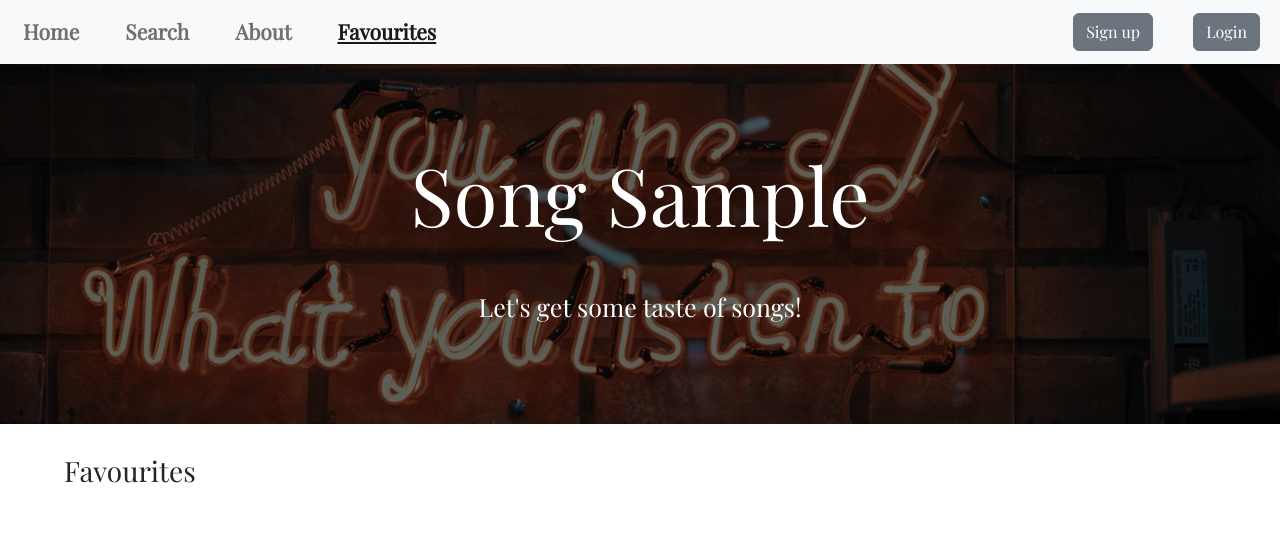
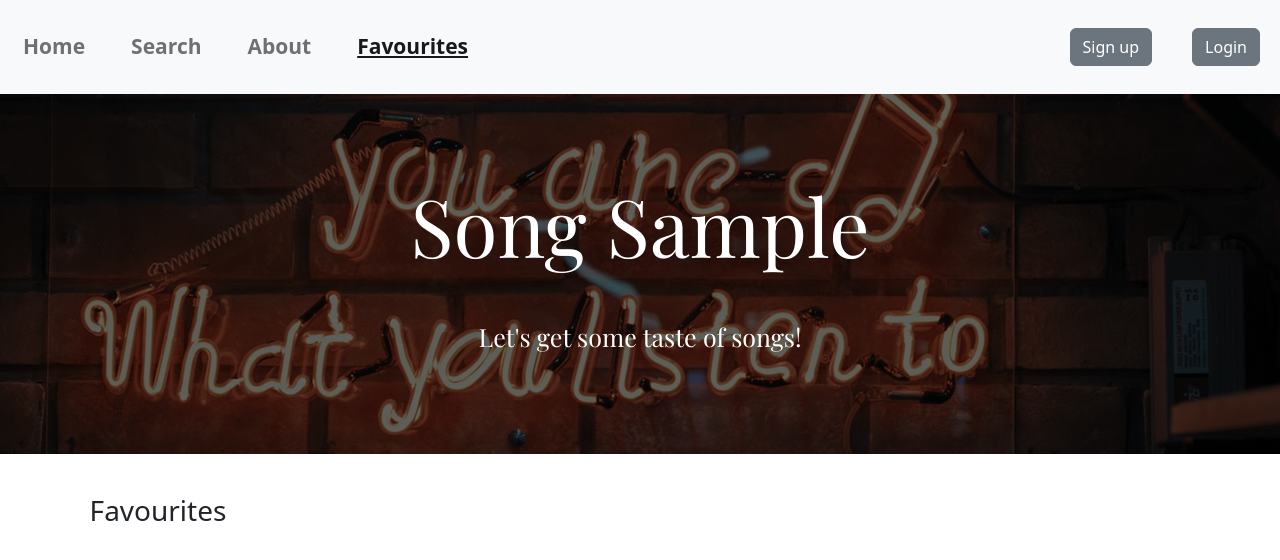
Before and after one commit to azotamiota/react-music-api, a React (Vite) app: page /favourites in a window 1280 px wide. Shown: the top 560 px of the page. Built offline with nearby package versions, Linux system fonts and the light colour scheme.

Commit message:
design and func update

```diff
--- a/src/App.css
+++ b/src/App.css
@@ -2,7 +2,7 @@
     border: 1px dashed #deadaf;
 } */
 
-body {
+#intro {
     font-family: 'Playfair Display', sans-serif;
 }
 
@@ -58,7 +58,7 @@ form {
     margin: 40px 7vw;
 }
 
-#result-container {
+.result-container {
     display: grid;
     grid-template-columns: auto auto auto;
     width: 60%;
@@ -89,7 +89,7 @@ audio {
 
 .btn {
     display: block;
-    margin: 10% 10% 0 10%;
+    margin: 20px 20px !important;
 }
 
 .like-btn {
@@ -112,13 +112,9 @@ audio {
 }
 
 .like-btn:active {
-    /* transform:scale(2,1); */
     font-size: 70px;
 }
 
-/* .like-btn:focus {
-    font-size: 300px;
-} */
 
 .like-btn:visited {
     color: red;
--- a/src/App.jsx
+++ b/src/App.jsx
@@ -16,8 +16,8 @@ const App = () => {
             <Route path='favourites' element={<><Hero /><Favourites /></>}></Route>
             <Route path='login' element={<><Hero /><Login/></>}></Route>
             <Route path='register' element={<><Hero /><Register /></>}></Route>
+            <Route path='*' element={<><Hero /><h2>Not Found</h2></>}></Route>
         </Route>
-        <Route path='*' element={<h1>Not Found</h1>}></Route>
     </Routes>
      </>
 };
--- a/src/actions/index.jsx
+++ b/src/actions/index.jsx
@@ -2,8 +2,6 @@ import axios from 'axios';
 import { useSelector, useDispatch } from 'react-redux';
 
 export const loadSongsAction = (band) => {
-
-    // console.log('band in loadSongsAction prop: ', band)
 
     return async (dispatch) => {
             const options = {
@@ -19,7 +17,6 @@ export const loadSongsAction = (band) => {
             try {
                 const bands = await axios.request(options)
                 const songsResult = await bands.data.data
-                // console.log('songResults in async loadSongAction fn: ', songsResult)
                 dispatch({type: "LOAD_RESULTS", payload: songsResult})
 
             } catch (error) {
--- a/src/components/Cards/index.jsx
+++ b/src/components/Cards/index.jsx
@@ -6,7 +6,6 @@ const Cards = ({data}) => {
 
     const dispatch = useDispatch()
 
-    // const liked = useRef(false)
     const [isPlaying, setIsPlaying] = useState(false)
     const [background, setBackground] = useState({})
     const [backgroundEffect, setBackgroundEffect] = useState('')
@@ -45,7 +44,7 @@ const Cards = ({data}) => {
                     Your browser does not support the audio tag.
                 </audio>
 
-        <Link to={data.artist.link} target='blank' className="btn btn-secondary">{data.artist.name}</Link>
+        <a href={data.artist.link} target='blank' className="btn btn-secondary">{data.artist.name}</a>
         </div>
         <button onClick={() => {
             // liked.current = !liked.current
--- a/src/pages/Favourites/index.jsx
+++ b/src/pages/Favourites/index.jsx
@@ -2,15 +2,14 @@ import React from "react";
 import { useSelector } from "react-redux";
 
 import Cards from "../../components/Cards";
-import './style.css'
 
 const Favourites = () => {
 
     const favourites = useSelector(state => state.favourites)
 
     return <>
-        <div  id='favourites'>
-            <h3>Favourites</h3>
+        <div id='favourites'>
+            <h3 style={{margin: '40px 7vw'}}>Favourites</h3>
             <div id='result-container'>
                 {favourites && favourites.map(song => <Cards key={song.id} data={song}/>)}
             </div>
--- a/src/pages/Favourites/style.css
+++ /dev/null
@@ -1,3 +0,0 @@
-h3 {
-    margin: 30px 0 0 5vw;
-}
--- a/src/pages/Home/index.jsx
+++ b/src/pages/Home/index.jsx
@@ -1,9 +1,10 @@
 import React from "react";
+import { Link } from "react-router-dom";
 
 const Home = () => {
     return <>
 
-        <p className='paragrapgh' >Enjoy access to a catalogue of more than 90 million samples of songs. <br></br><br></br>If you want to discover new or old songs of your favourite singers or bands, navigate to the search page and start exploring!</p>
+        <p className='paragrapgh' >Enjoy access to a catalogue of more than 90 million samples of songs. <br></br><br></br>Navigate to the <Link to='songs'>search page</Link> and start exploring!</p>
 
     </>
 }
--- a/src/pages/Search/index.jsx
+++ b/src/pages/Search/index.jsx
@@ -23,7 +23,7 @@ const SearchResultCards = () => {
         <SearchBar />
         <div style={{display: visibleRes ? 'block' : 'none'}}>
             <h2>{songs ? 'Results for: '+ band.slice(0, 1).toUpperCase() + band.slice(1) : ''}</h2>
-            <div id='result-container'>
+            <div className='result-container'>
                 {songs ? songs.map(song => <Cards key={song.id} data={song}/>) : <h2>Searching...</h2>}
             </div>
         </div>
```
Also changed, not shown: src/layout/Navbar/index.jsx (+0 -23 lines).
